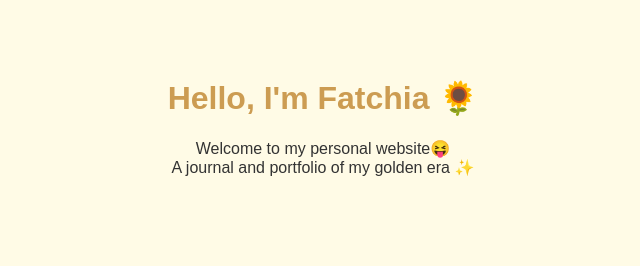
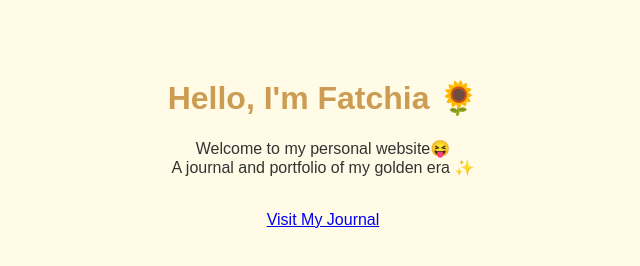
Before and after one commit to fatiha17-creator/my-golden-era, a plain HTML site: page index.html in a window 1280 px wide. Shown: the whole page, without its empty margins (317-957 px from the left). Drawn offline with Linux system fonts and the light colour scheme.

Commit message:
Add files via upload

```diff
--- a/index.html
+++ b/index.html
@@ -22,3 +22,5 @@
   A journal and portfolio of my golden era ✨</p>
 </body>
 </html>
+<br>
+<a href="journal.html">Visit My Journal</a>
```
